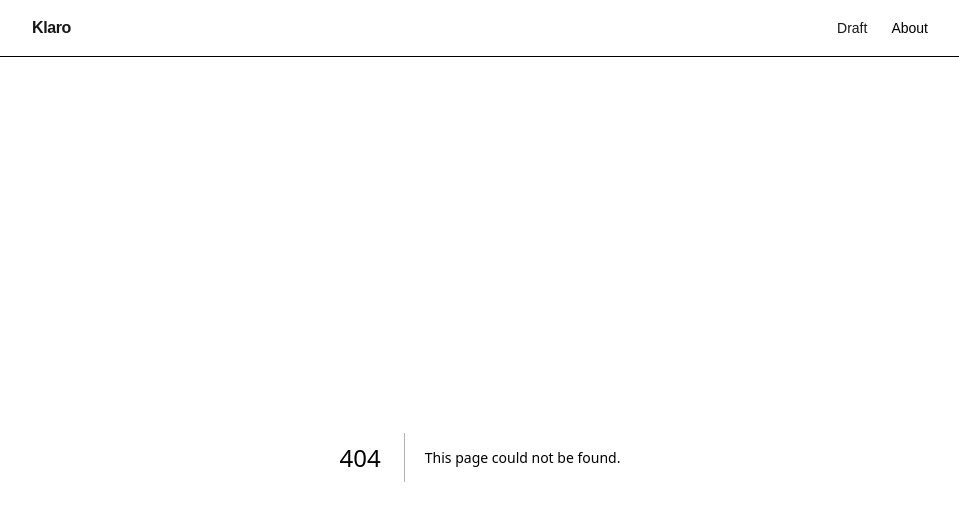
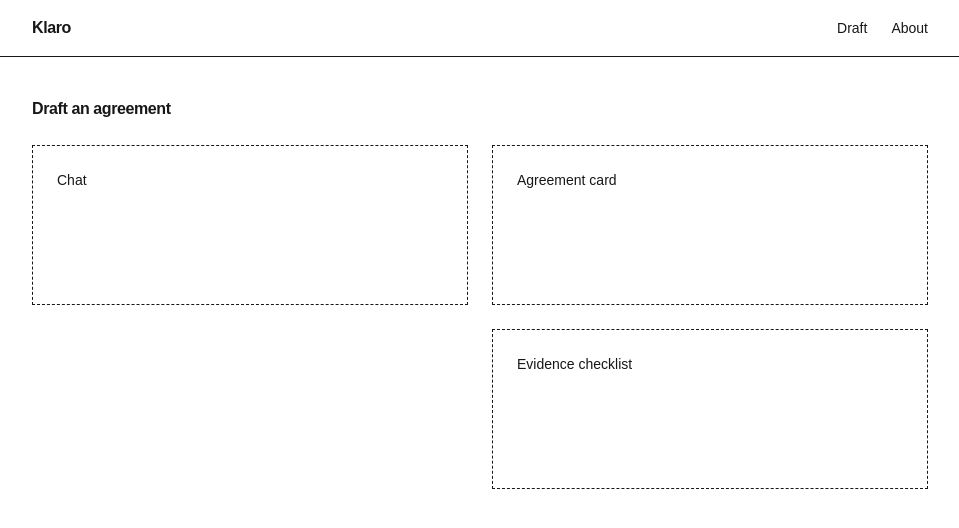
Before and after one commit to diomnne/klaro, a Next.js app: page /draft in a window 1280 px wide. Before the commit this address had no page. Shown: the top 528 px of the page, without its empty margins (160-1119 px from the left). Built offline with nearby package versions, Linux system fonts and the light colour scheme; a web font is replaced by a local one.

Commit message:
feat(draft): add draft route with placeholder panels

```diff
--- /dev/null
+++ b/app/draft/page.tsx
@@ -0,0 +1,54 @@
+import type { Metadata } from 'next';
+
+export const metadata: Metadata = {
+  title: 'Draft an agreement — Klaro',
+  description:
+    'Paste a commission request and turn it into a clear written agreement.',
+};
+
+export default function Draft() {
+  return (
+    <div className="flex flex-col flex-1 items-center">
+      <main className="flex w-full max-w-5xl flex-1 flex-col gap-6 px-6 py-10 sm:px-16">
+        {/* TODO: rewrite */}
+        <h1 className="text-title font-semibold tracking-tight text-foreground">
+          Draft an agreement
+        </h1>
+
+        <div className="grid gap-6 lg:grid-cols-2 lg:items-start">
+          {/* Placeholder: chat */}
+          <section
+            aria-label="Chat"
+            className="flex min-h-40 flex-col rounded-sheet border border-dashed border-border bg-card p-6"
+          >
+            <h2 className="text-sm font-medium text-muted-foreground">
+              Chat
+            </h2>
+          </section>
+
+          <div className="flex flex-col gap-6">
+            {/* Placeholder: agreement card */}
+            <section
+              aria-label="Agreement card"
+              className="flex min-h-40 flex-col rounded-sheet border border-dashed border-border bg-card p-6"
+            >
+              <h2 className="text-sm font-medium text-muted-foreground">
+                Agreement card
+              </h2>
+            </section>
+
+            {/* Placeholder: evidence checklist */}
+            <section
+              aria-label="Evidence checklist"
+              className="flex min-h-40 flex-col rounded-sheet border border-dashed border-border bg-card p-6"
+            >
+              <h2 className="text-sm font-medium text-muted-foreground">
+                Evidence checklist
+              </h2>
+            </section>
+          </div>
+        </div>
+      </main>
+    </div>
+  );
+}
```
